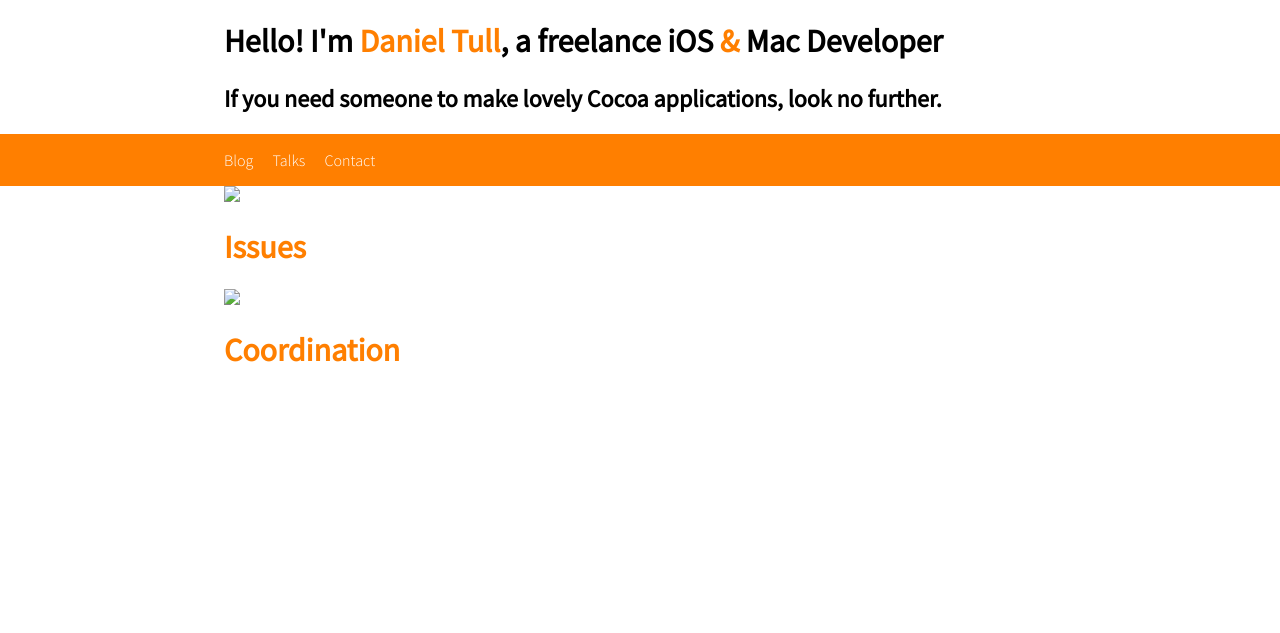
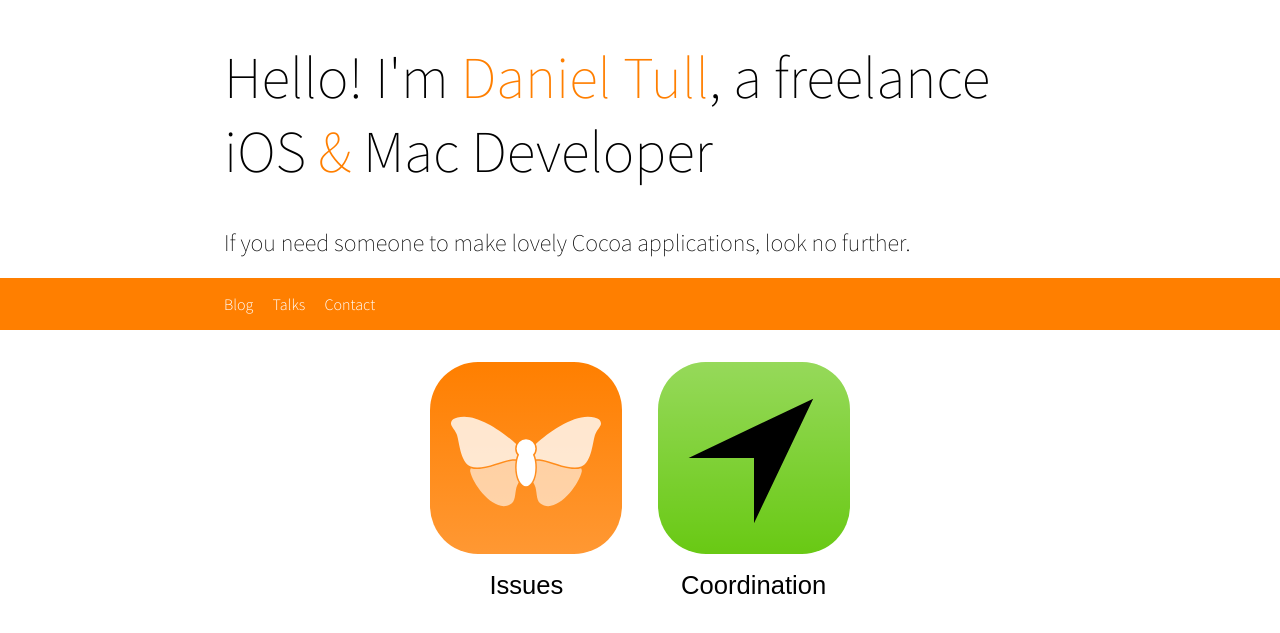
Before and after one commit to danielctull/danielctull.github.com, a Jekyll site: the page built from index.html, in a window 1280 px wide. Shown: the top 633 px of the page. Built offline with Jekyll 4.4.1, drawn with Linux system fonts in a browser that asks for light colours.

Commit message:
Update icon locations

```diff
--- a/_layouts/home.html
+++ b/_layouts/home.html
@@ -6,6 +6,7 @@
 		<meta name="author" content="Daniel Tull">
 		<meta name="keywords" content="freelance,contract,ios,mac,developer,apps,london,uk">
 		<link rel="stylesheet" href="style/css/style.css" type="text/css" media="screen" />
+		<link rel="stylesheet" href="style/css/home.css" type="text/css" media="screen" />
 		<link rel="alternate" type="application/rss+xml" title="RSS" href="http://feeds.feedburner.com/DanielTull" />
 		<link rel="service.feed" type="application/atom+xml" title="Atom" href="http://feeds.feedburner.com/DanielTull" />
 	</head>
@@ -21,11 +22,11 @@
 		<div class="page">
             <div class="hero">
                 <a class="app" href="http://danieltull.co.uk/issues">
-    				<img src="images/Issues.svg" />
+    				<img src="images/app-icons/Issues.svg" />
     				<h1>Issues</h1>
     			</a>
     			<a class="app" href="http://danieltull.co.uk/coordination">
-    				<img src="images/Coordination.svg" />
+    				<img src="images/app-icons/Coordination.svg" />
     				<h1>Coordination</h1>
     			</a>
             </div>
```
Also changed, not shown: images/app-icons/Coordination.svg (renamed from beta/images/Coordination.svg), images/app-icons/Issues.svg (renamed from beta/images/Issues.svg), style/css/home.css (renamed from beta/home.css).
